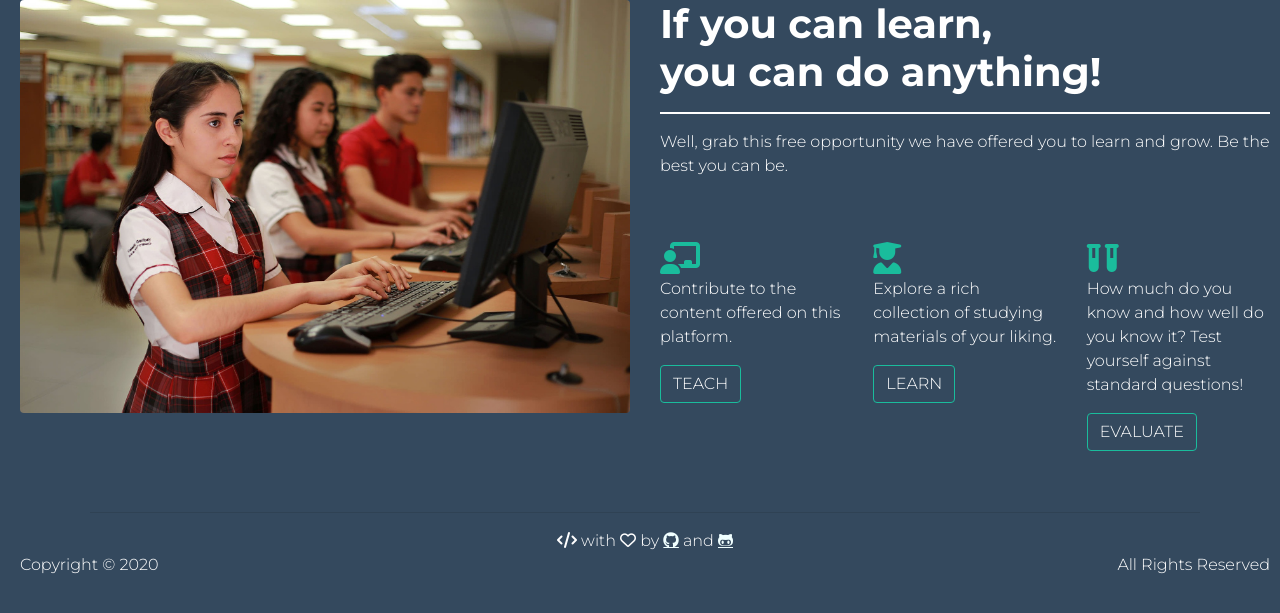
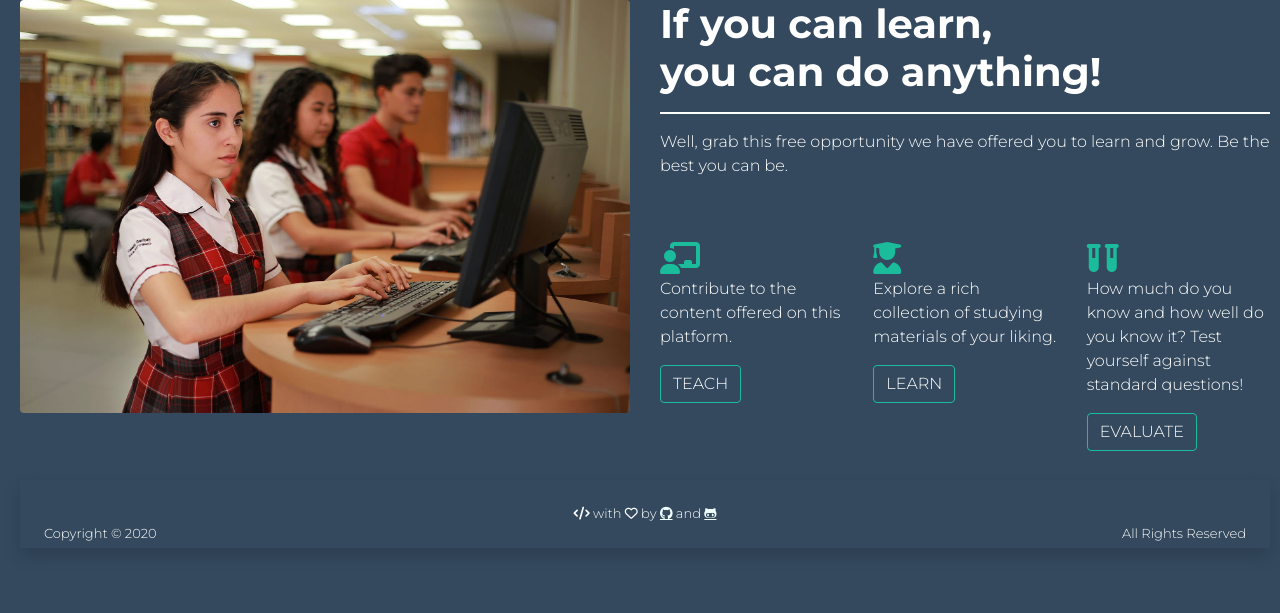
Before and after one commit to wwangwe/Jarvis-Lee, a Django app: page / in a window 1280 px wide. Shown: the part 100-713 px from the top of the page. Run offline with Django 3.2, Linux system fonts and the light colour scheme; data comes from the database, SQL or seed files in the repository; some libraries are stand-ins or nearby versions.

Commit message:
Customized footer

```diff
--- a/learn/static/css/style.css
+++ b/learn/static/css/style.css
@@ -108,9 +108,8 @@ nav {
 
 
 /* Footer */
-.sticky-footer {
-    flex-shrink: none;
-    padding-bottom: 0px !important;
+.footer {
+    font-size: small;
 }
 
 /* MOBILE RESPOSITIVITY */
--- a/learn/templates/learn/base.html
+++ b/learn/templates/learn/base.html
@@ -82,9 +82,9 @@
         {% endblock %}
     </div>
     <!-- Footer -->
-    <footer class="footer text-center py-3">
+    <footer class="footer text-center shadow p-4 mb-2">
         <div class="container">
-            <hr>
+            <!-- <hr> -->
             <i class="fa fa-code"></i> with
             <i class="far fa-heart"></i> by
             <a href="https://github.com/Tim-is-Weird" target="_blank">
```
